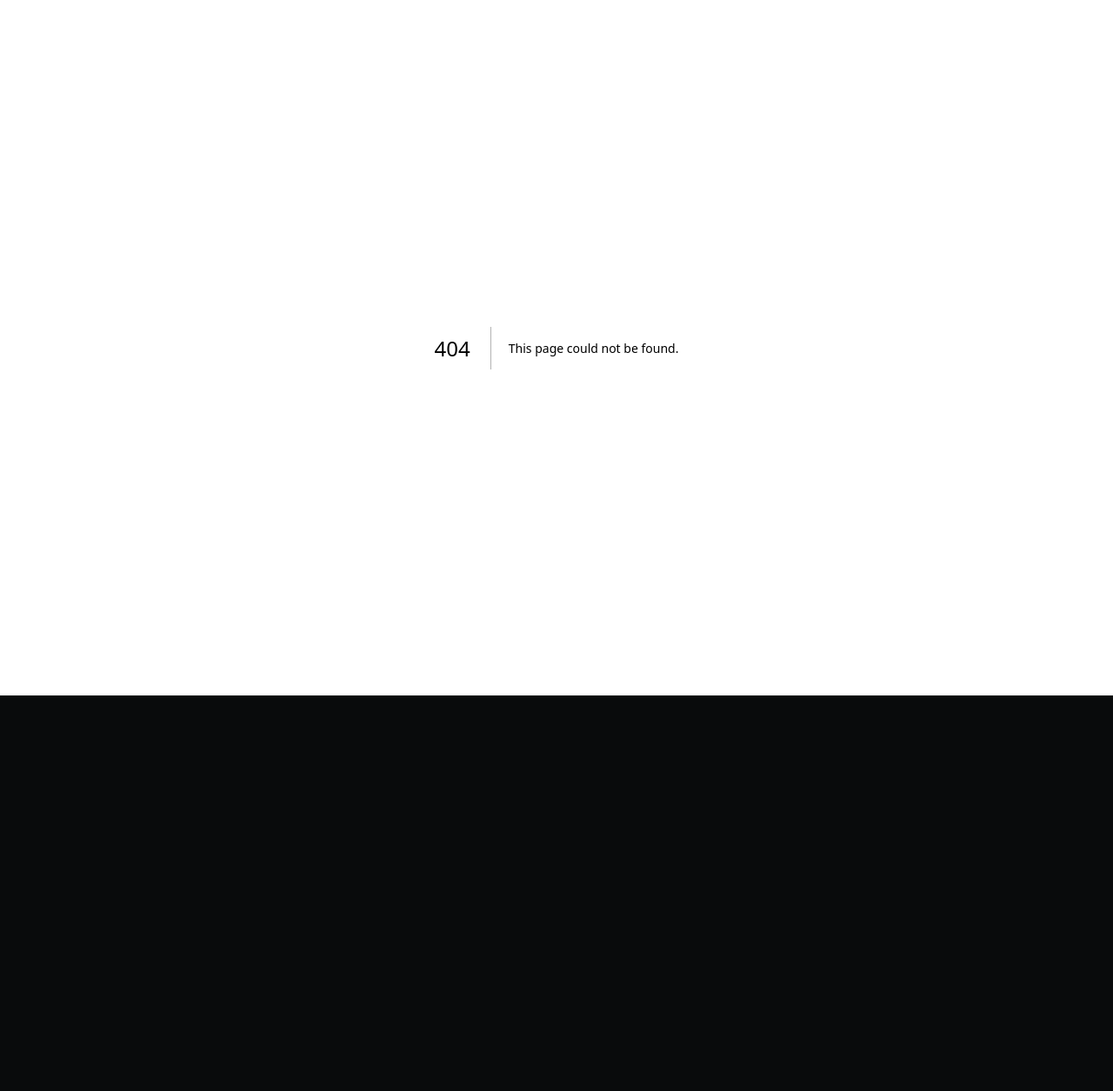
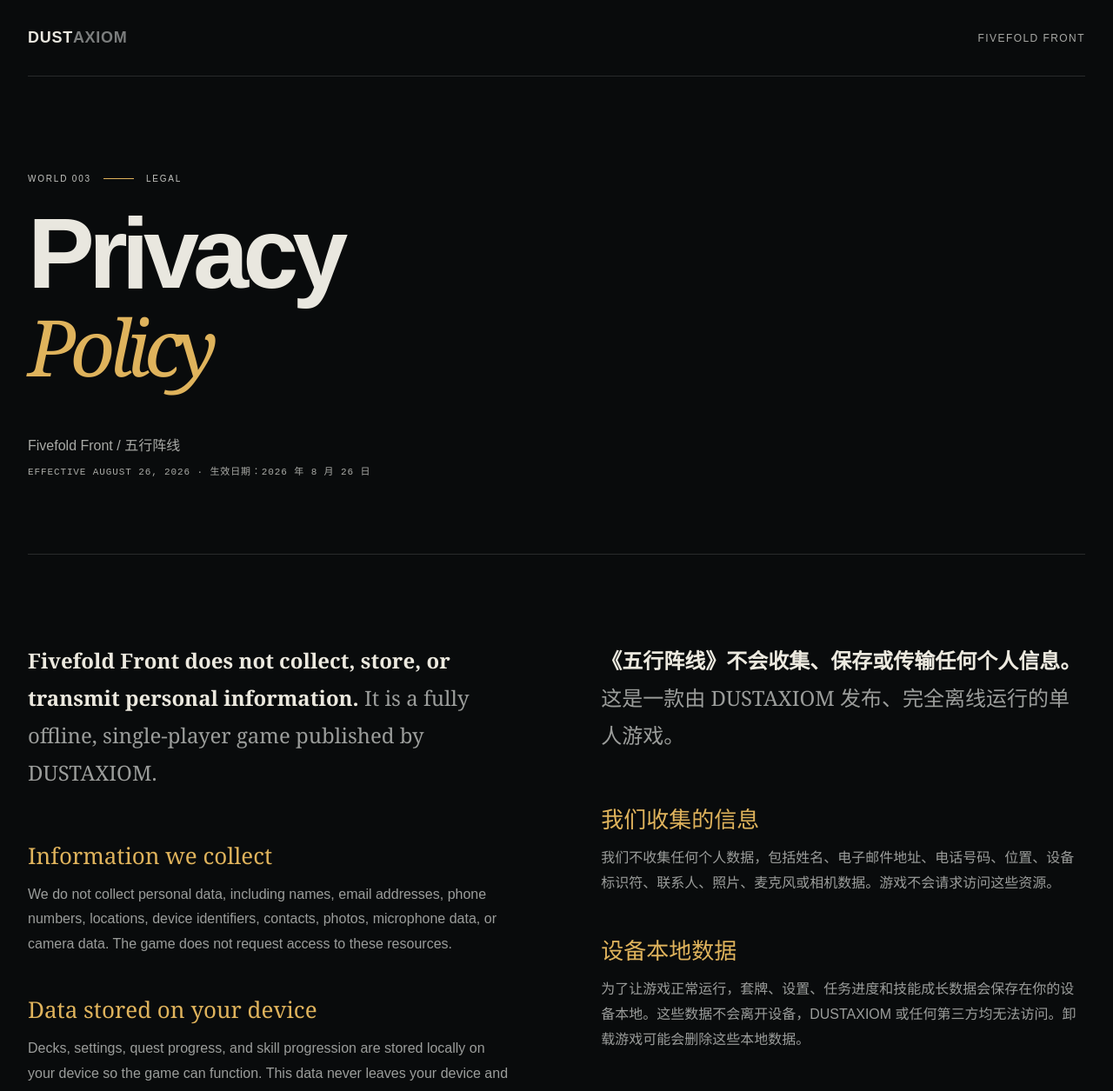
Before and after one commit to dustaxiom/dustaxiom.github.io, a Next.js app: page /games/fivefold-front/privacy in a window 1280 px wide. Before the commit this address had no page. Shown: the top 1255 px of the page at 87% size. Before the commit the page ends 800 px from the top, so only its background shows below. Built offline with nearby package versions, Linux system fonts and the light colour scheme.

Commit message:
Add Fivefold Front privacy policy

```diff
--- /dev/null
+++ b/app/games/fivefold-front/privacy/page.tsx
@@ -0,0 +1,54 @@
+import type { Metadata } from 'next';
+import Link from 'next/link';
+
+export const metadata: Metadata = {
+  title: 'Fivefold Front Privacy Policy — DUSTAXIOM',
+  description: 'Privacy policy for Fivefold Front, an offline single-player game by DUSTAXIOM.',
+};
+
+export default function PrivacyPolicyPage() {
+  return <main className="policyPage">
+    <nav className="nav shell">
+      <Link className="wordmark" href="/"><span>DUST</span><span>AXIOM</span></Link>
+      <div className="navLinks"><Link href="/games/fivefold-front/">Fivefold Front</Link></div>
+    </nav>
+    <header className="policyHeader shell">
+      <p className="worldCode">WORLD 003<i/>LEGAL</p>
+      <h1>Privacy<br/><em>Policy</em></h1>
+      <p>Fivefold Front / 五行阵线</p>
+      <p className="policyMeta">Effective August 26, 2026 · 生效日期：2026 年 8 月 26 日</p>
+    </header>
+    <div className="policyBody shell">
+      <article lang="en">
+        <p className="policyLead"><strong>Fivefold Front does not collect, store, or transmit personal information.</strong> It is a fully offline, single-player game published by DUSTAXIOM.</p>
+        <h2>Information we collect</h2>
+        <p>We do not collect personal data, including names, email addresses, phone numbers, locations, device identifiers, contacts, photos, microphone data, or camera data. The game does not request access to these resources.</p>
+        <h2>Data stored on your device</h2>
+        <p>Decks, settings, quest progress, and skill progression are stored locally on your device so the game can function. This data never leaves your device and is not accessible to DUSTAXIOM or any third party. Uninstalling the game may remove this local data.</p>
+        <h2>Network services and third parties</h2>
+        <p>The game has no accounts, servers, advertising, in-app purchases, analytics, tracking technologies, cloud services, or third-party SDKs. Microsoft Store and your operating system may process information independently under their own terms and privacy policies.</p>
+        <h2>Children&apos;s privacy</h2>
+        <p>Because the game does not collect personal information from any user, it does not knowingly collect personal information from children.</p>
+        <h2>Changes and contact</h2>
+        <p>If the game&apos;s data practices change, this policy will be updated before the relevant release. For privacy or support questions, visit the <Link href="/games/fivefold-front/">Fivefold Front website</Link>.</p>
+      </article>
+      <article lang="zh-CN">
+        <p className="policyLead"><strong>《五行阵线》不会收集、保存或传输任何个人信息。</strong>这是一款由 DUSTAXIOM 发布、完全离线运行的单人游戏。</p>
+        <h2>我们收集的信息</h2>
+        <p>我们不收集任何个人数据，包括姓名、电子邮件地址、电话号码、位置、设备标识符、联系人、照片、麦克风或相机数据。游戏不会请求访问这些资源。</p>
+        <h2>设备本地数据</h2>
+        <p>为了让游戏正常运行，套牌、设置、任务进度和技能成长数据会保存在你的设备本地。这些数据不会离开设备，DUSTAXIOM 或任何第三方均无法访问。卸载游戏可能会删除这些本地数据。</p>
+        <h2>网络服务与第三方</h2>
+        <p>游戏没有账号、服务器、广告、应用内购买、分析、追踪技术、云服务或第三方 SDK。Microsoft Store 与操作系统可能依据各自的条款和隐私政策独立处理信息。</p>
+        <h2>儿童隐私</h2>
+        <p>由于游戏不会收集任何用户的个人信息，因此也不会有意收集儿童的个人信息。</p>
+        <h2>政策变更与联系</h2>
+        <p>如果游戏的数据处理方式发生变化，我们会在相关版本发布前更新本政策。如有隐私或支持问题，请访问<Link href="/games/fivefold-front/">《五行阵线》官方网站</Link>。</p>
+      </article>
+    </div>
+    <footer className="policyFooter shell">
+      <p>© 2026 DUSTAXIOM</p>
+      <Link href="/games/fivefold-front/">Back to Fivefold Front ↗</Link>
+    </footer>
+  </main>;
+}
```
Also changed, not shown: app/game.css.
